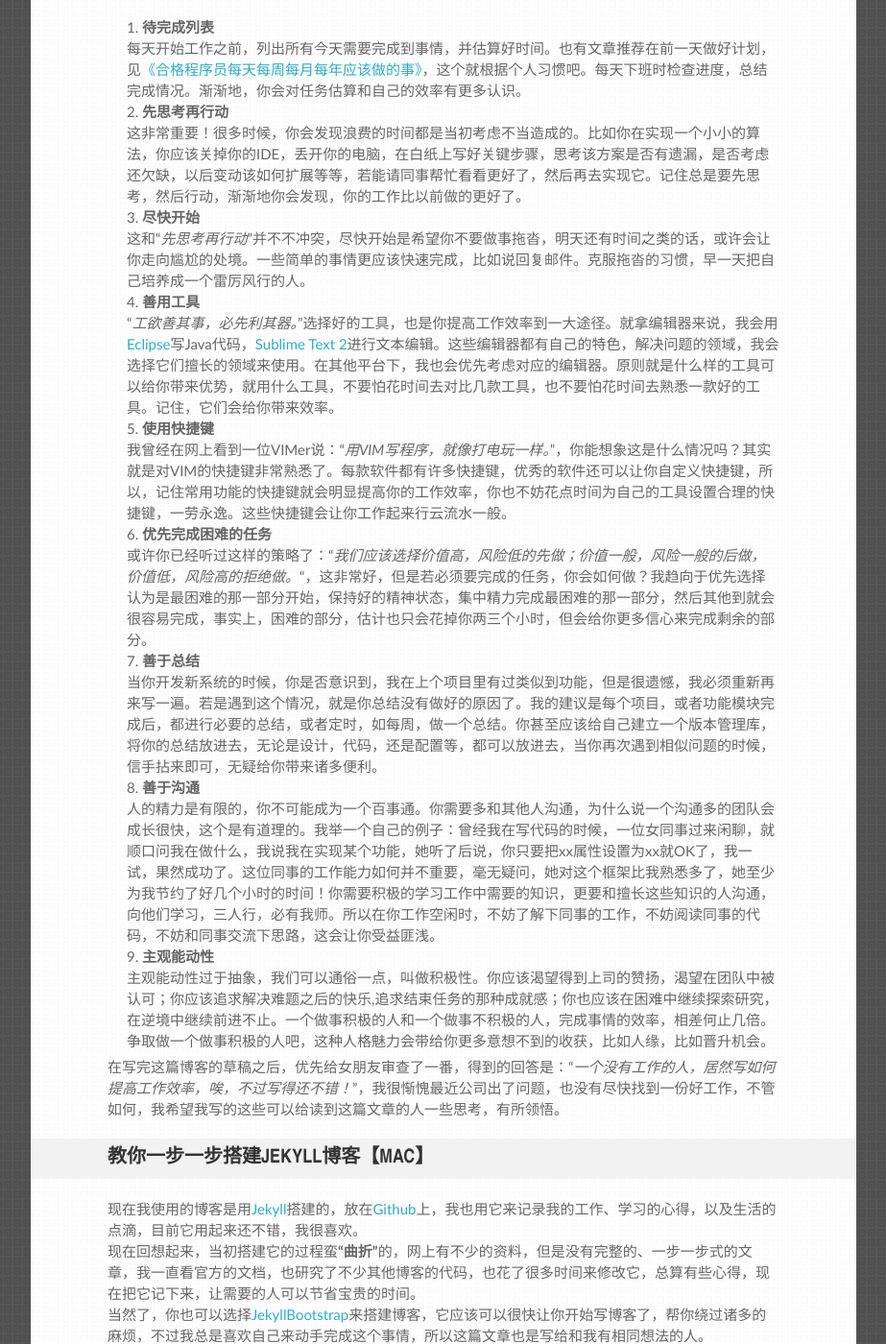
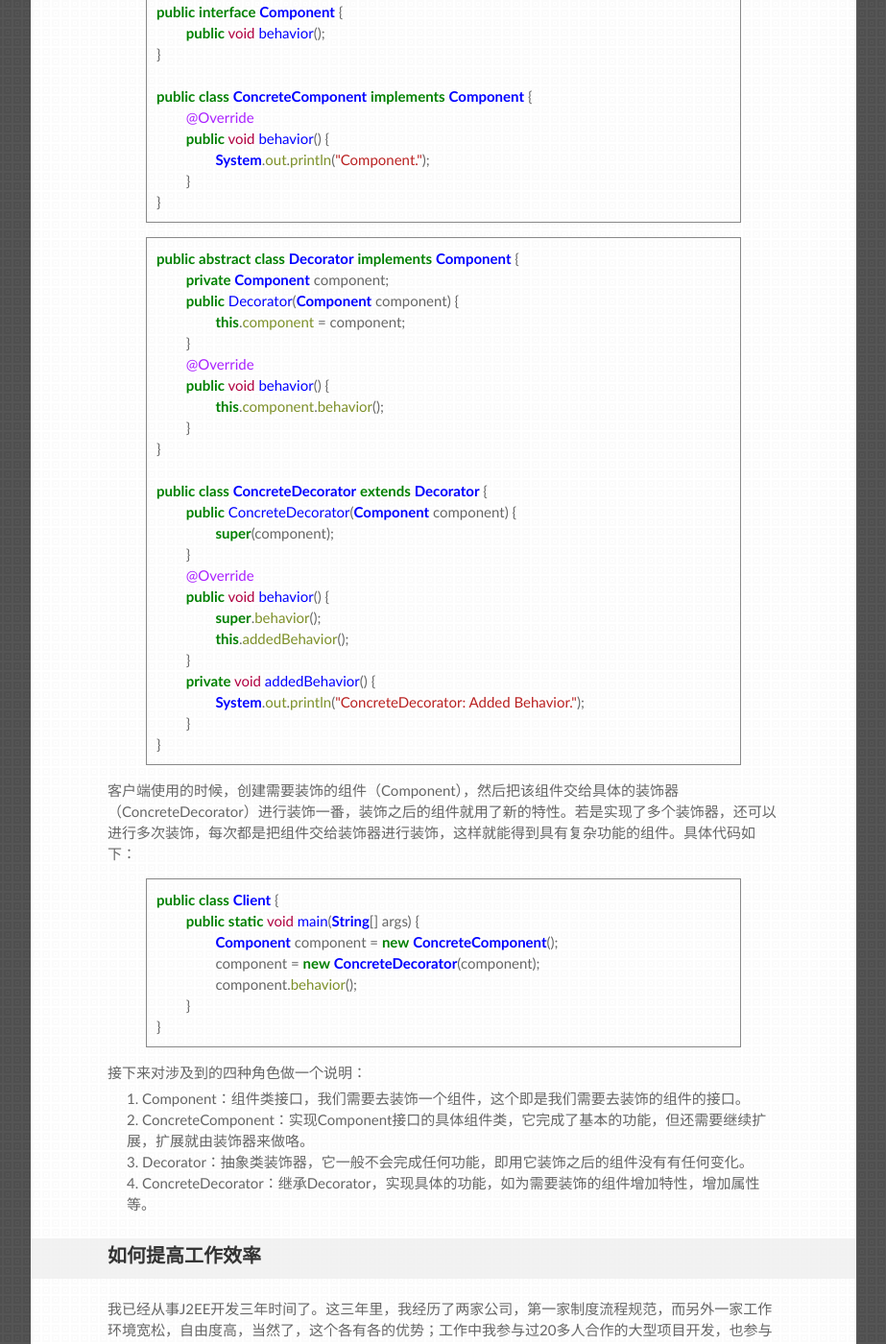
Before and after one commit to fanshine/LaravelStuff, a Jekyll site: the page built from index.html, in a window 1280 px wide and 1400 px high, scrolled down 420 px. Shown: the whole window at 96% size, without its empty margins (178-1101 px from the left). Built offline with Jekyll 4.4.1, drawn with Linux system fonts in a browser that asks for light colours; Markdown is read by kramdown in place of the engine named in the settings; some of the changed text lies outside the part shown.

Commit message:
add post: decorator; add favicon; rename post.

```diff
--- a/_layouts/default.html
+++ b/_layouts/default.html
@@ -6,6 +6,7 @@
 	    	{% if page.title %} {{ page.title }} - {% endif %} {{site.author.blog}}
 	    </title>
 	    <meta name="description" content="张露兵 (Colin Zhang)">
+		<link rel="shortcut icon" href="/favicon.ico" type="image/x-icon" />
 		<link rel="stylesheet" href="/theme/styles/styles.css">
 		<link rel="stylesheet" href="/theme/styles/pygments.css">
 		<link rel="stylesheet" href="/theme/styles/my.css">
--- /dev/null
+++ b/_posts/2012-09-16-decorator.md
@@ -0,0 +1,71 @@
+---
+title: 设计模式之装饰器模式
+layout: post
+categories: ['Design-Pattern']
+tags: ['Decorator']
+description: ’Decorator。'
+---
+
+装饰模式属于结构性模式，它的意图是在一个对象的外围创建一个称为装饰器的封装，动态地给这个对象添加一些额外的功能。
+装饰模式常用来替代继承，我们知道，继承可以解决很多实际的问题，但是继承缺少灵活性，在多重继承之后，你就知道维护你的代码有多麻烦；继承也容易引起类膨胀，需求变动或者扩展是常有的事情。而装饰模式可以用一种灵活的方式给类增加新的特性，它的重用性和扩展性也很不错。
+
+先来看看通用代码：
+
+{% highlight java %}
+public interface Component {
+	public void behavior();
+}
+
+public class ConcreteComponent implements Component {
+	@Override
+	public void behavior() {
+		System.out.println("Component.");
+	}
+}
+{% endhighlight %}
+
+{% highlight java %}
+public abstract class Decorator implements Component {
+	private Component component;
+	public Decorator(Component component) {
+		this.component = component;
+	}
+	@Override
+	public void behavior() {
+		this.component.behavior();
+	}
+}
+
+public class ConcreteDecorator extends Decorator {
+	public ConcreteDecorator(Component component) {
+		super(component);
+	}
+	@Override
+	public void behavior() {
+		super.behavior();
+		this.addedBehavior();
+	}
+	private void addedBehavior() {
+		System.out.println("ConcreteDecorator: Added Behavior.");
+	}
+}
+{% endhighlight %}
+
+客户端使用的时候，创建需要装饰的组件（Component），然后把该组件交给具体的装饰器（ConcreteDecorator）进行装饰一番，装饰之后的组件就用了新的特性。若是实现了多个装饰器，还可以进行多次装饰，每次都是把组件交给装饰器进行装饰，这样就能得到具有复杂功能的组件。具体代码如下：
+
+{% highlight java %}
+public class Client {
+	public static void main(String[] args) {
+		Component component = new ConcreteComponent();
+		component = new ConcreteDecorator(component);
+		component.behavior();
+	}
+}
+{% endhighlight %}
+
+接下来对涉及到的四种角色做一个说明：
+
+1. Component：组件类接口，我们需要去装饰一个组件，这个即是我们需要去装饰的组件的接口。
+2. ConcreteComponent：实现Component接口的具体组件类，它完成了基本的功能，但还需要继续扩展，扩展就由装饰器来做咯。
+3. Decorator：抽象类装饰器，它一般不会完成任何功能，即用它装饰之后的组件没有有任何变化。
+4. ConcreteDecorator：继承Decorator，实现具体的功能，如为需要装饰的组件增加特性，增加属性等。
```
Also changed, not shown: _posts/2012-06-07-design-pattern-summary.md (renamed from _posts/2012-06-07-summary.md), favicon.ico (added).
